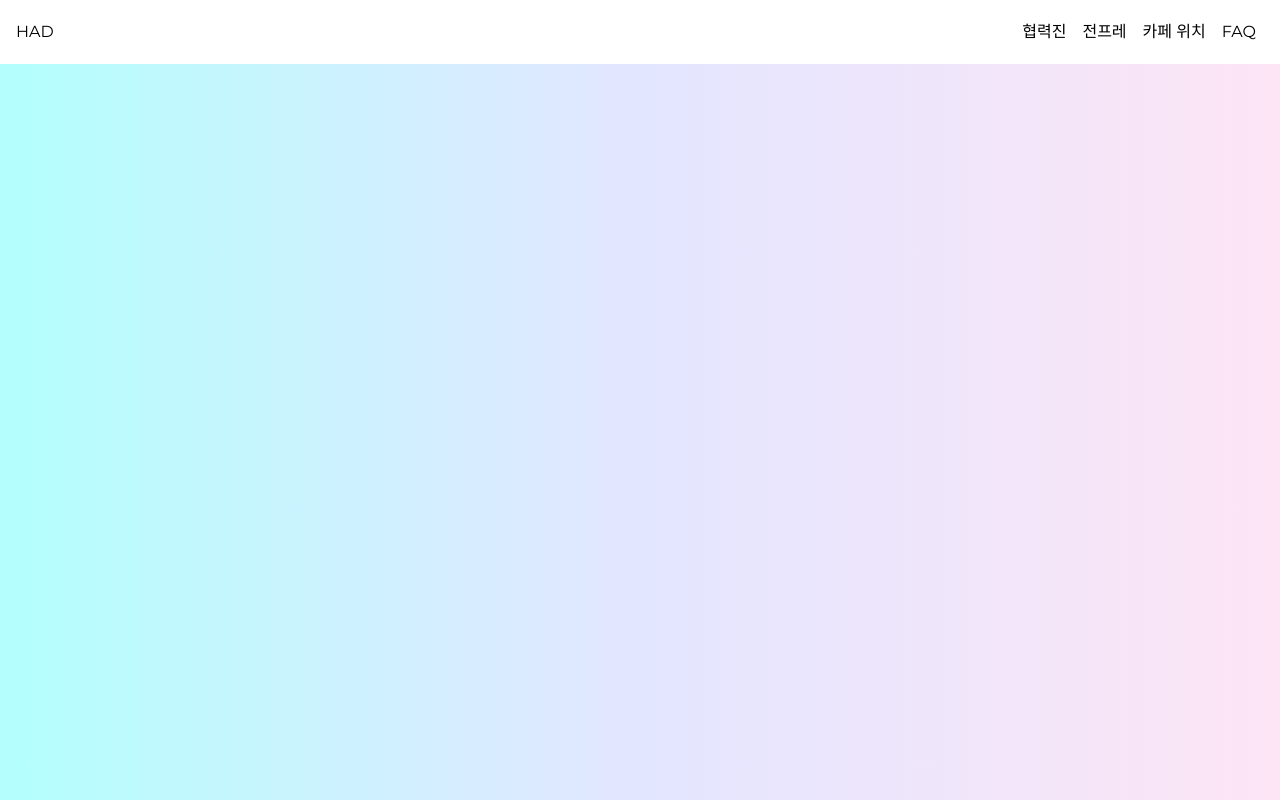
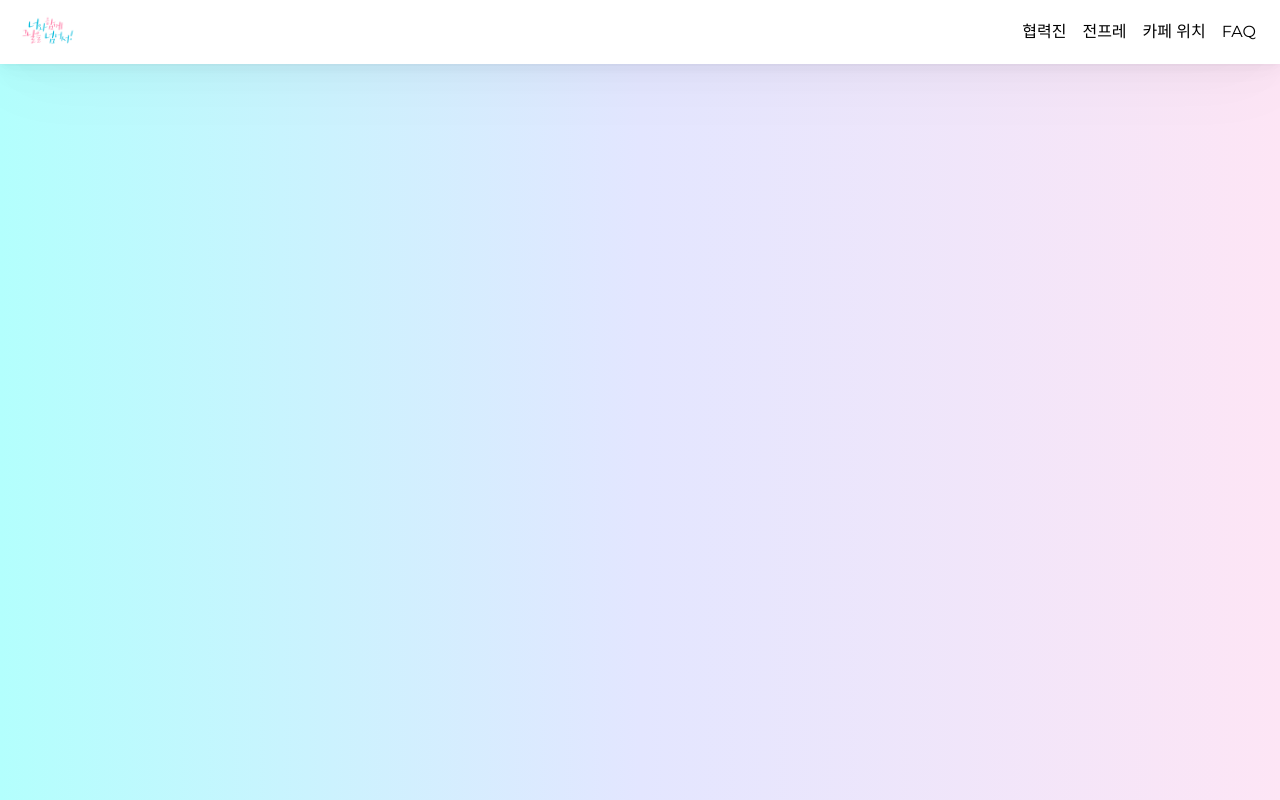
Before and after one commit to 5tarlight/happy-ankoha-day, a Next.js app: page / in a window 1280 px wide. Shown: the top 800 px of the page. Built offline with nearby package versions, Linux system fonts and the light colour scheme; a web font is replaced by a local one.

Commit message:
header logo and shadow

```diff
--- a/components/Header.tsx
+++ b/components/Header.tsx
@@ -11,9 +11,28 @@ function Item({ text, href }: { text: string; href: string }) {
 }
 
 export default function Header() {
+  const shadow = `
+  0px 0.2px 1.2px rgba(0, 0, 0, 0.006),
+  0px 0.5px 2.7px rgba(0, 0, 0, 0.009),
+  0px 0.9px 4.6px rgba(0, 0, 0, 0.011),
+  0px 1.4px 6.9px rgba(0, 0, 0, 0.013),
+  0px 2px 10px rgba(0, 0, 0, 0.015),
+  0px 2.8px 14.2px rgba(0, 0, 0, 0.017),
+  0px 4px 20.1px rgba(0, 0, 0, 0.019),
+  0px 5.8px 29.2px rgba(0, 0, 0, 0.021),
+  0px 9px 45px rgba(0, 0, 0, 0.024),
+  0px 16px 80px rgba(0, 0, 0, 0.03)`;
+
   return (
-    <header className="flex justify-between px-4 items-center bg-white h-16">
-      <h1 className="select-none">HAD</h1>
+    <header
+      className="flex justify-between px-4 items-center bg-white h-16"
+      style={{ boxShadow: shadow }}
+    >
+      <Link href="/">
+        <h1 className="select-none">
+          <img src="/img/logo.png" className="h-[40px]" />
+        </h1>
+      </Link>
       <div className="flex">
         <Item text="협력진" href="/colab" />
         <Item text="전프레" href="/pre" />
```
